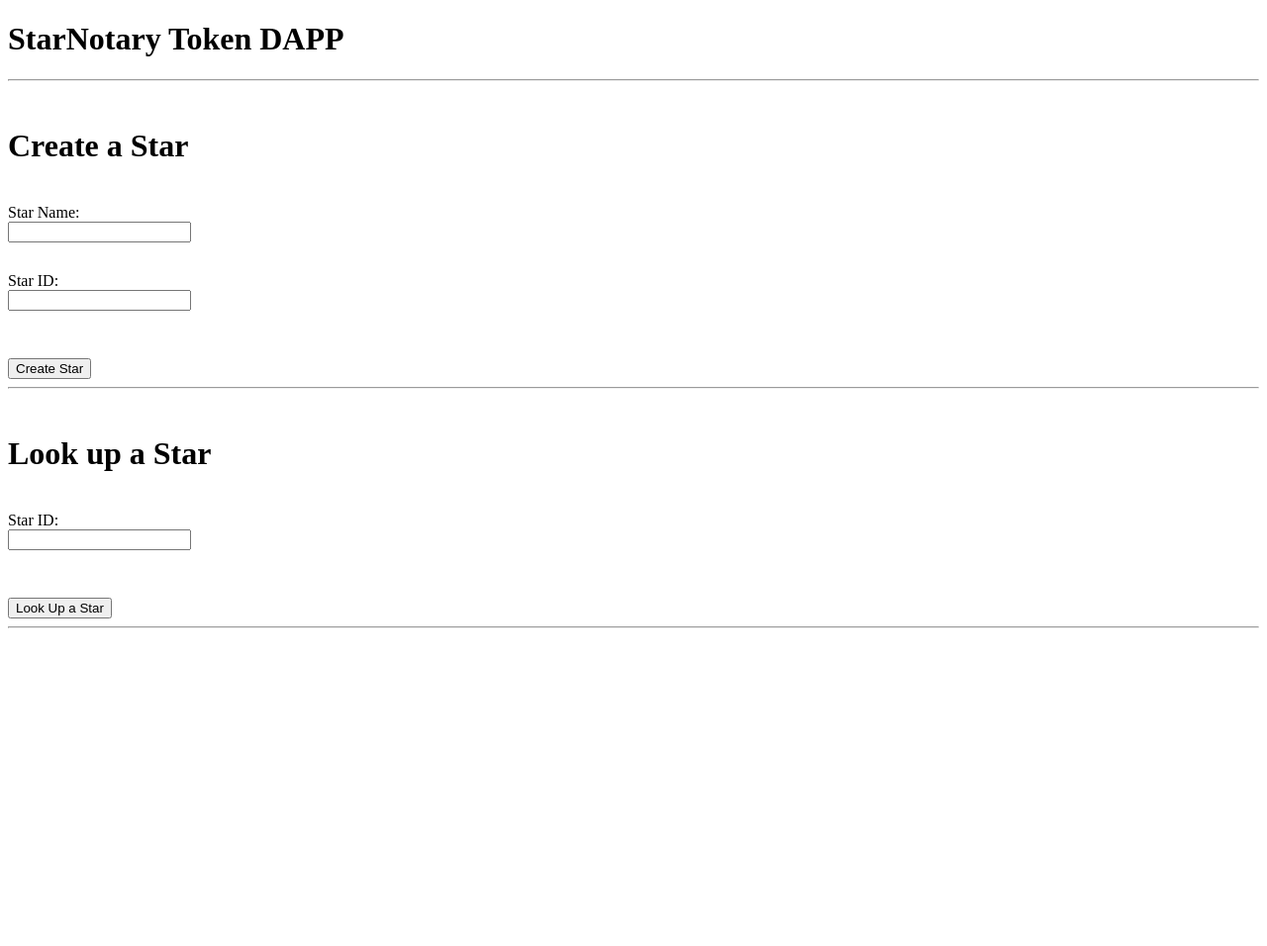
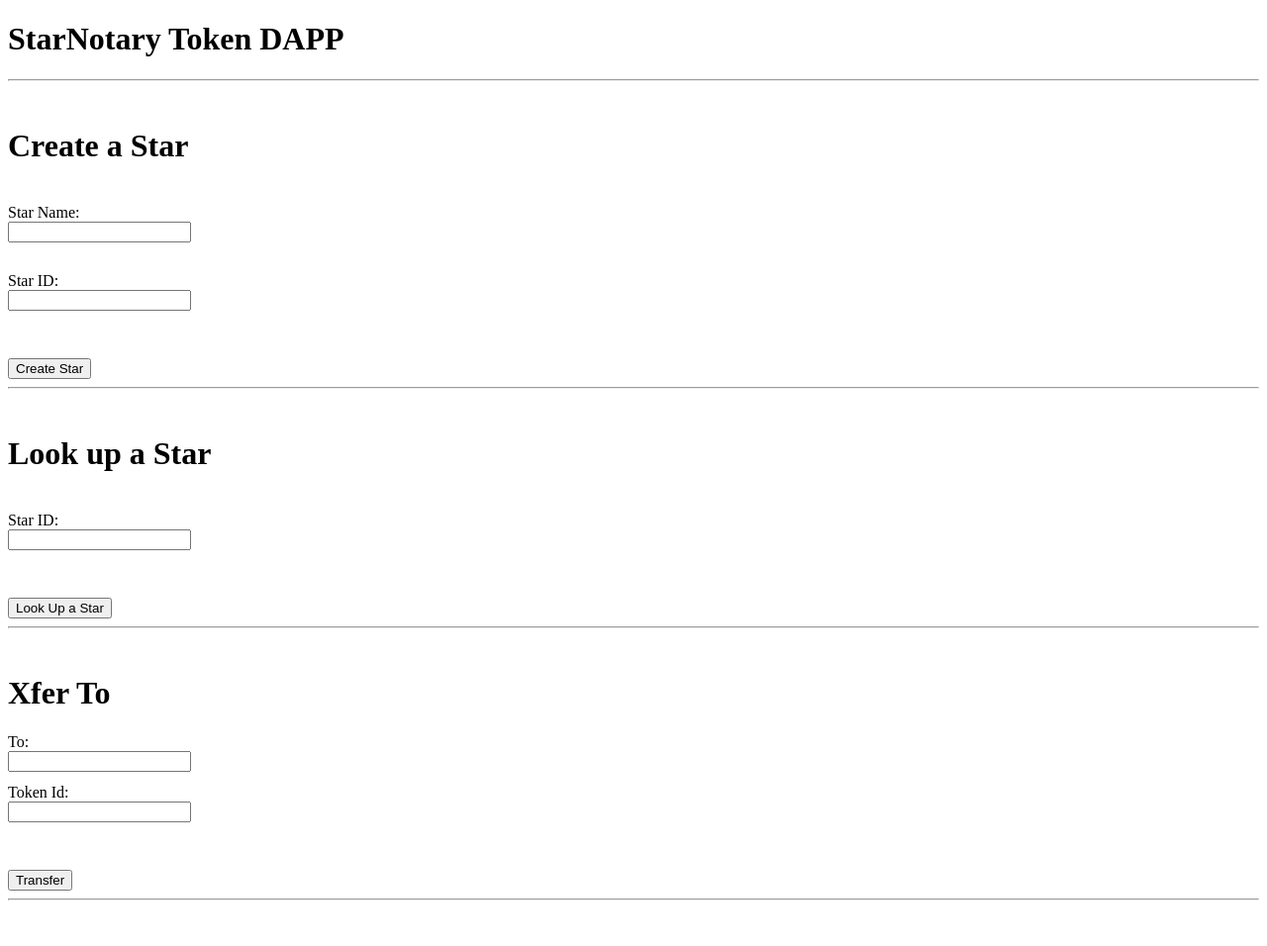
Before and after one commit to Mtinkering/star-notary-final, a website built with webpack: page app/src/index.html in a window 1280 px wide. Shown: the whole page at 99% size. Before the commit the page ends 800 px from the top, so only its background shows below. Built offline with nearby package versions, Linux system fonts and the light colour scheme; what web3 would draw is missing.

Commit message:
Add in xfer

```diff
--- a/app/src/index.html
+++ b/app/src/index.html
@@ -29,6 +29,14 @@
   <br><label for="name">Star ID:</label><input type="text" id="lookId"></input>
   <br><br><button onclick="App.lookUp()">Look Up a Star</button>
   <hr>
+
+  <br>
+  <h1>Xfer To</h1>
+  <label for="to">To:</label><input type="text" id="xferTo"></input>
+  <label for="to">Token Id:</label><input type="text" id="tokenId"></input>
+  <br><br><button onclick="App.xfer()">Transfer</button>
+  <hr>
+
   <br>
   <span id="status"></span>
   <br>
--- a/app/src/index.js
+++ b/app/src/index.js
@@ -55,6 +55,16 @@ const App = {
       App.setStatus("Error in finding star name");
     }
   },
+
+  xfer: async function () {
+    const to = document.getElementById("xferTo").value;
+    const tokenId = document.getElementById("tokenId").value;
+    try {
+      this.meta.methods.transferStar(to, tokenId).send({ from: this.account });
+    } catch (e) {
+      console.log(e);
+    }
+  },
 };
 
 window.App = App;
```
